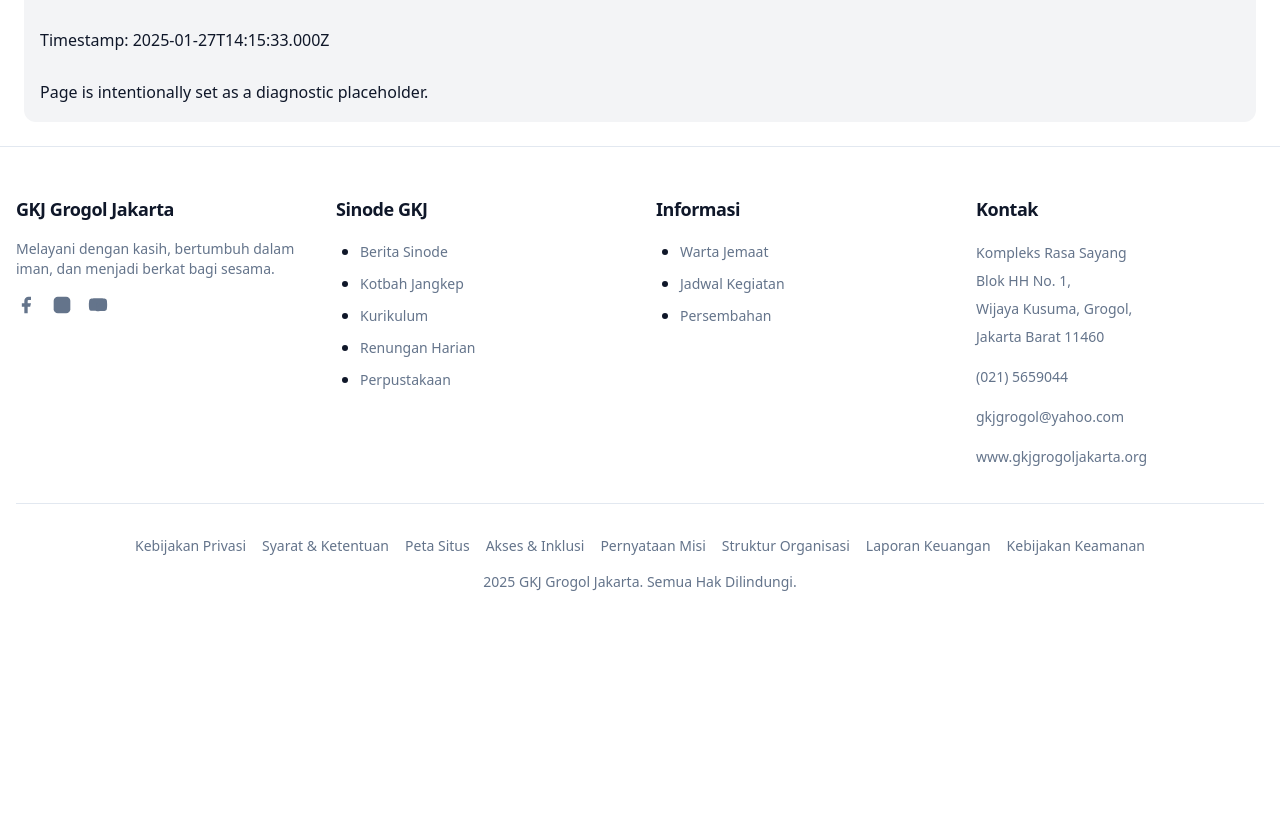
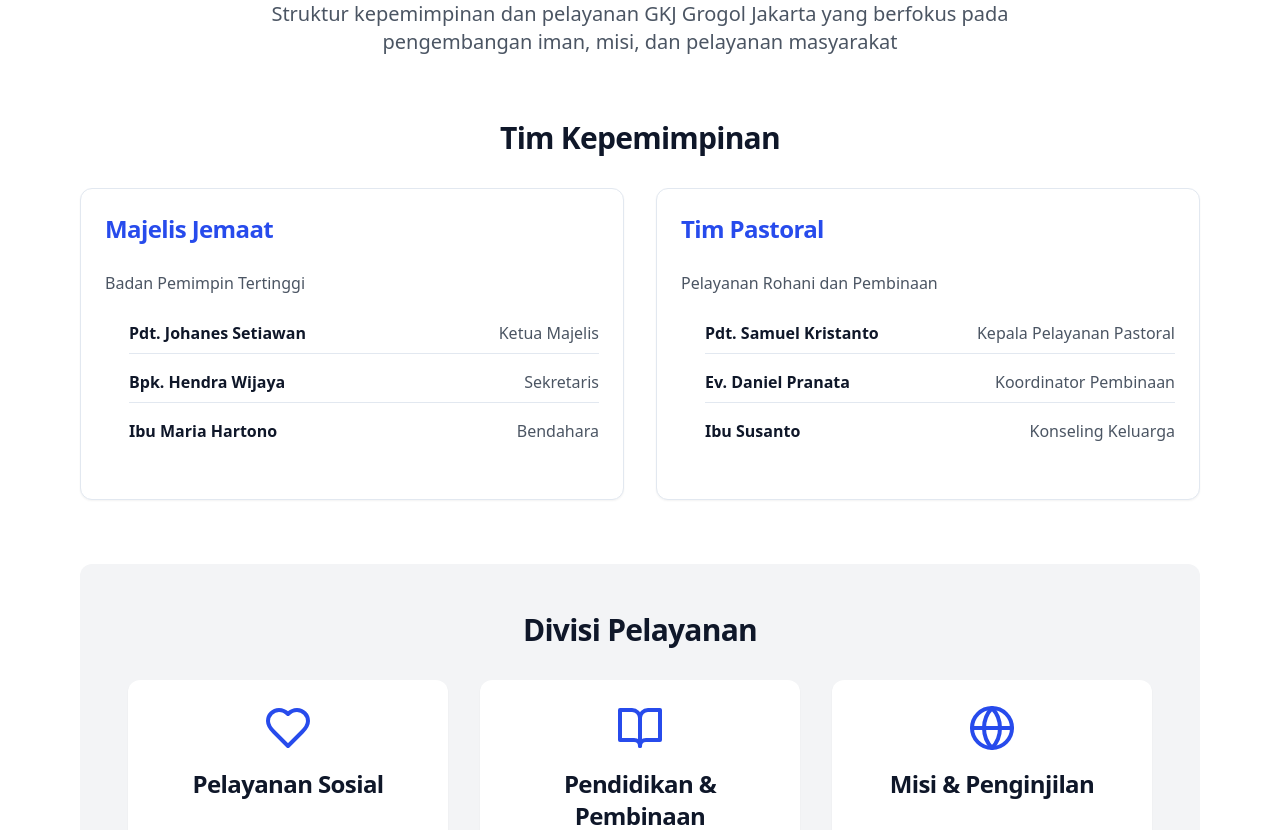
Before and after one commit to most1ed/gkj-website, a React (Vite) app in the folder frontend/: page /organizational-structure in a window 1280 px wide. Shown: the part 264-1094 px from the top of the page. Before the commit the page ends 904 px from the top, so only its background shows below. Built offline with nearby package versions, Linux system fonts and the light colour scheme.

Commit message:
Fix routing issues for Mission Statement and Organization Structure pages

```diff
--- /dev/null
+++ b/frontend/src/features/public/about/OrganizationStructurePage.tsx
@@ -0,0 +1,146 @@
+import React from 'react';
+import {
+  Users,
+  Briefcase,
+  BookOpen,
+  Heart,
+  Shield,
+  Globe
+} from 'lucide-react';
+
+const leadershipTeam = [
+  {
+    title: 'Majelis Jemaat',
+    description: 'Badan Pemimpin Tertinggi',
+    members: [
+      { name: 'Pdt. Johanes Setiawan', role: 'Ketua Majelis' },
+      { name: 'Bpk. Hendra Wijaya', role: 'Sekretaris' },
+      { name: 'Ibu Maria Hartono', role: 'Bendahara' }
+    ]
+  },
+  {
+    title: 'Tim Pastoral',
+    description: 'Pelayanan Rohani dan Pembinaan',
+    members: [
+      { name: 'Pdt. Samuel Kristanto', role: 'Kepala Pelayanan Pastoral' },
+      { name: 'Ev. Daniel Pranata', role: 'Koordinator Pembinaan' },
+      { name: 'Ibu Susanto', role: 'Konseling Keluarga' }
+    ]
+  }
+];
+
+const ministryDivisions = [
+  {
+    icon: Heart,
+    title: 'Pelayanan Sosial',
+    description: 'Fokus pada kepedulian dan pemberdayaan masyarakat',
+    responsibilities: [
+      'Program bantuan sosial',
+      'Pendampingan komunitas',
+      'Kegiatan amal dan donasi'
+    ]
+  },
+  {
+    icon: BookOpen,
+    title: 'Pendidikan & Pembinaan',
+    description: 'Pengembangan iman dan pengetahuan',
+    responsibilities: [
+      'Sekolah Minggu',
+      'Kelas Katekisasi',
+      'Kelompok Pemuda',
+      'Pembinaan Keluarga'
+    ]
+  },
+  {
+    icon: Globe,
+    title: 'Misi & Penginjilan',
+    description: 'Penyebaran Injil dan pelayanan lintas batas',
+    responsibilities: [
+      'Misi dalam kota',
+      'Program penginjilan',
+      'Kerjasama lintas gereja',
+      'Pelayanan masyarakat'
+    ]
+  }
+];
+
+export default function OrganizationStructurePage() {
+  return (
+    <div className="container mx-auto px-4 py-8 max-w-6xl">
+      <header className="text-center mb-16">
+        <Users className="mx-auto mb-6 text-primary" size={64} />
+        <h1 className="text-4xl font-bold mb-4">Struktur Organisasi</h1>
+        <p className="text-xl text-gray-600 max-w-3xl mx-auto">
+          Struktur kepemimpinan dan pelayanan GKJ Grogol Jakarta yang
+          berfokus pada pengembangan iman, misi, dan pelayanan masyarakat
+        </p>
+      </header>
+
+      <section className="mb-16">
+        <h2 className="text-3xl font-semibold mb-8 text-center">
+          Tim Kepemimpinan
+        </h2>
+        <div className="grid md:grid-cols-2 gap-8">
+          {leadershipTeam.map((team, index) => (
+            <div
+              key={index}
+              className="bg-white border rounded-lg p-6 shadow-sm hover:shadow-md transition-shadow"
+            >
+              <h3 className="text-2xl font-bold mb-4 text-primary">
+                {team.title}
+              </h3>
+              <p className="text-gray-600 mb-6">{team.description}</p>
+              <ul className="space-y-4">
+                {team.members.map((member, idx) => (
+                  <li
+                    key={idx}
+                    className="flex justify-between border-b pb-2 last:border-b-0"
+                  >
+                    <span className="font-semibold">{member.name}</span>
+                    <span className="text-gray-600">{member.role}</span>
+                  </li>
+                ))}
+              </ul>
+            </div>
+          ))}
+        </div>
+      </section>
+
+      <section className="bg-gray-100 rounded-lg p-12">
+        <h2 className="text-3xl font-semibold mb-8 text-center">
+          Divisi Pelayanan
+        </h2>
+        <div className="grid md:grid-cols-3 gap-8">
+          {ministryDivisions.map((division, index) => (
+            <div
+              key={index}
+              className="bg-white rounded-lg p-6 text-center shadow-sm hover:shadow-md transition-shadow"
+            >
+              <division.icon className="mx-auto mb-4 text-primary" size={48} />
+              <h3 className="text-2xl font-bold mb-4">{division.title}</h3>
+              <p className="text-gray-600 mb-6">{division.description}</p>
+              <ul className="list-disc list-inside text-gray-700 space-y-2">
+                {division.responsibilities.map((resp, idx) => (
+                  <li key={idx}>{resp}</li>
+                ))}
+              </ul>
+            </div>
+          ))}
+        </div>
+      </section>
+
+      <section className="mt-16 text-center">
+        <h2 className="text-3xl font-bold mb-6">Bergabung dalam Pelayanan</h2>
+        <p className="text-xl text-gray-600 mb-8">
+          Tertarik untuk berkontribusi? Hubungi kami untuk informasi lebih lanjut.
+        </p>
+        <a
+          href="mailto:pelayanan@gkjgrogoljakarta.org"
+          className="bg-primary text-white px-8 py-4 rounded-lg hover:bg-primary-dark transition-colors"
+        >
+          Hubungi Tim Pelayanan
+        </a>
+      </section>
+    </div>
+  );
+}
--- /dev/null
+++ b/frontend/src/features/public/legal/SecurityPolicyPage.tsx
@@ -0,0 +1,72 @@
+import React from 'react';
+
+const securityPrinciples = [
+  {
+    title: 'Kerahasiaan Data',
+    description: 'Melindungi informasi pribadi dengan standar keamanan tertinggi',
+    points: [
+      'Enkripsi data end-to-end',
+      'Pembatasan akses informasi sensitif',
+      'Penyimpanan data terenkripsi'
+    ]
+  },
+  {
+    title: 'Kontrol Akses',
+    description: 'Sistem manajemen akses yang ketat dan terkontrol',
+    points: [
+      'Autentikasi multi-faktor',
+      'Pembatasan hak akses berdasarkan peran',
+      'Pemantauan aktivitas pengguna'
+    ]
+  }
+];
+
+export default function SecurityPolicyPage() {
+  return (
+    <div className="container mx-auto px-4 py-8 max-w-4xl">
+      <header className="text-center mb-12">
+        <h1 className="text-3xl font-bold mb-4">Kebijakan Keamanan</h1>
+        <p className="text-xl text-gray-600">
+          Komitmen GKJ Grogol Jakarta dalam melindungi data dan privasi jemaat
+        </p>
+      </header>
+
+      <section className="mb-12">
+        <h2 className="text-2xl font-semibold mb-6">Prinsip Keamanan</h2>
+        <div className="grid md:grid-cols-2 gap-8">
+          {securityPrinciples.map((principle, index) => (
+            <div
+              key={index}
+              className="bg-white border rounded-lg p-6 shadow-sm hover:shadow-md transition-shadow"
+            >
+              <h3 className="text-xl font-bold mb-4 text-primary">
+                {principle.title}
+              </h3>
+              <p className="text-gray-600 mb-4">{principle.description}</p>
+              <ul className="list-disc pl-5 space-y-2 text-gray-700">
+                {principle.points.map((point, idx) => (
+                  <li key={idx}>{point}</li>
+                ))}
+              </ul>
+            </div>
+          ))}
+        </div>
+      </section>
+
+      <section className="bg-gray-100 rounded-lg p-8 text-center">
+        <h2 className="text-2xl font-bold mb-4">Hubungi Tim Keamanan</h2>
+        <p className="text-gray-600 mb-6">
+          Jika Anda memiliki pertanyaan atau kekhawatiran tentang keamanan data
+        </p>
+        <div className="space-x-4">
+          <a
+            href="mailto:keamanan@gkjgrogoljakarta.org"
+            className="bg-primary text-white px-6 py-3 rounded-lg hover:bg-primary-dark transition-colors"
+          >
+            Email Tim Keamanan
+          </a>
+        </div>
+      </section>
+    </div>
+  );
+}
```
Also changed, not shown: frontend/src/routes/public.routes.tsx (+12 -2 lines).
